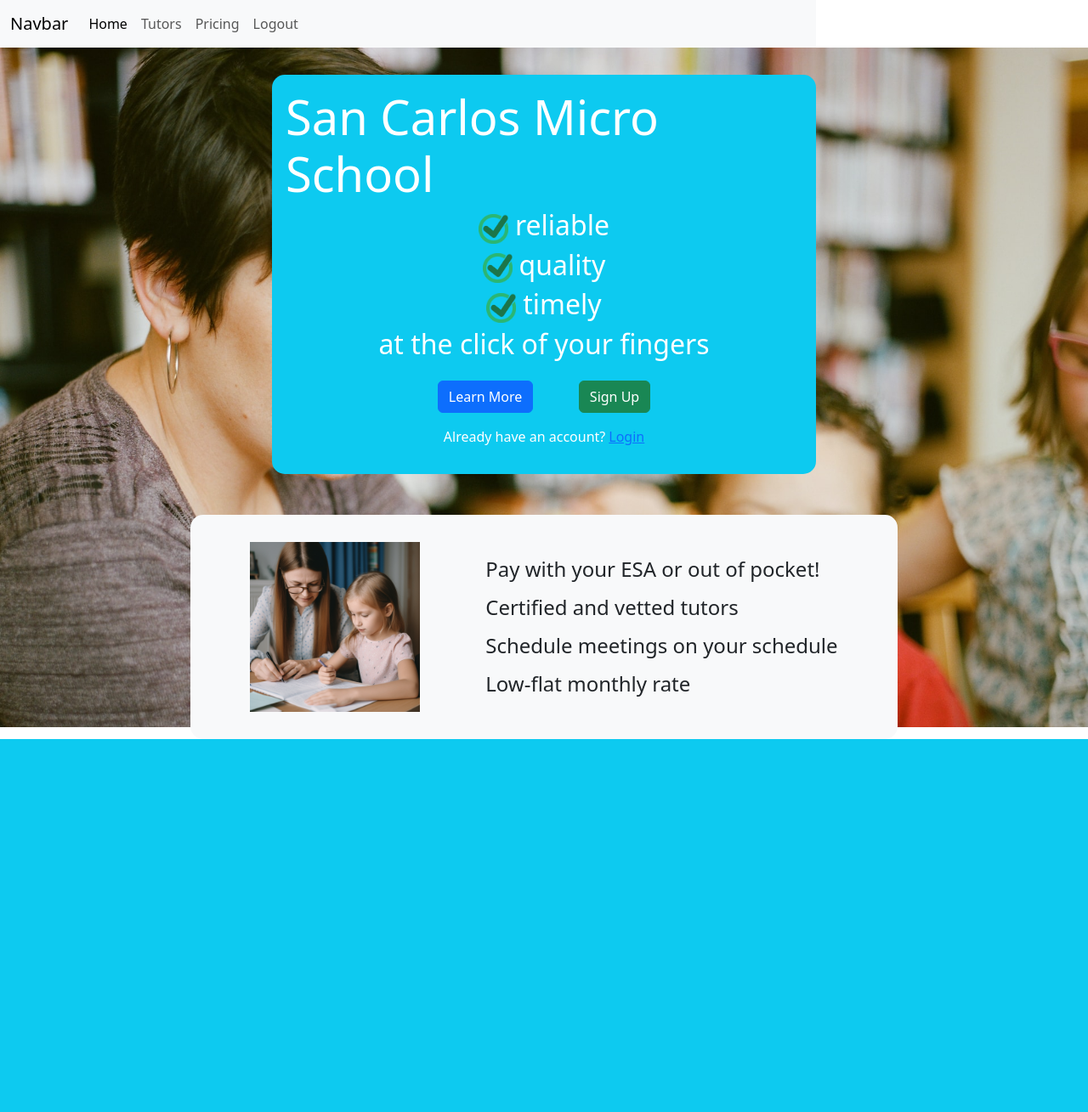
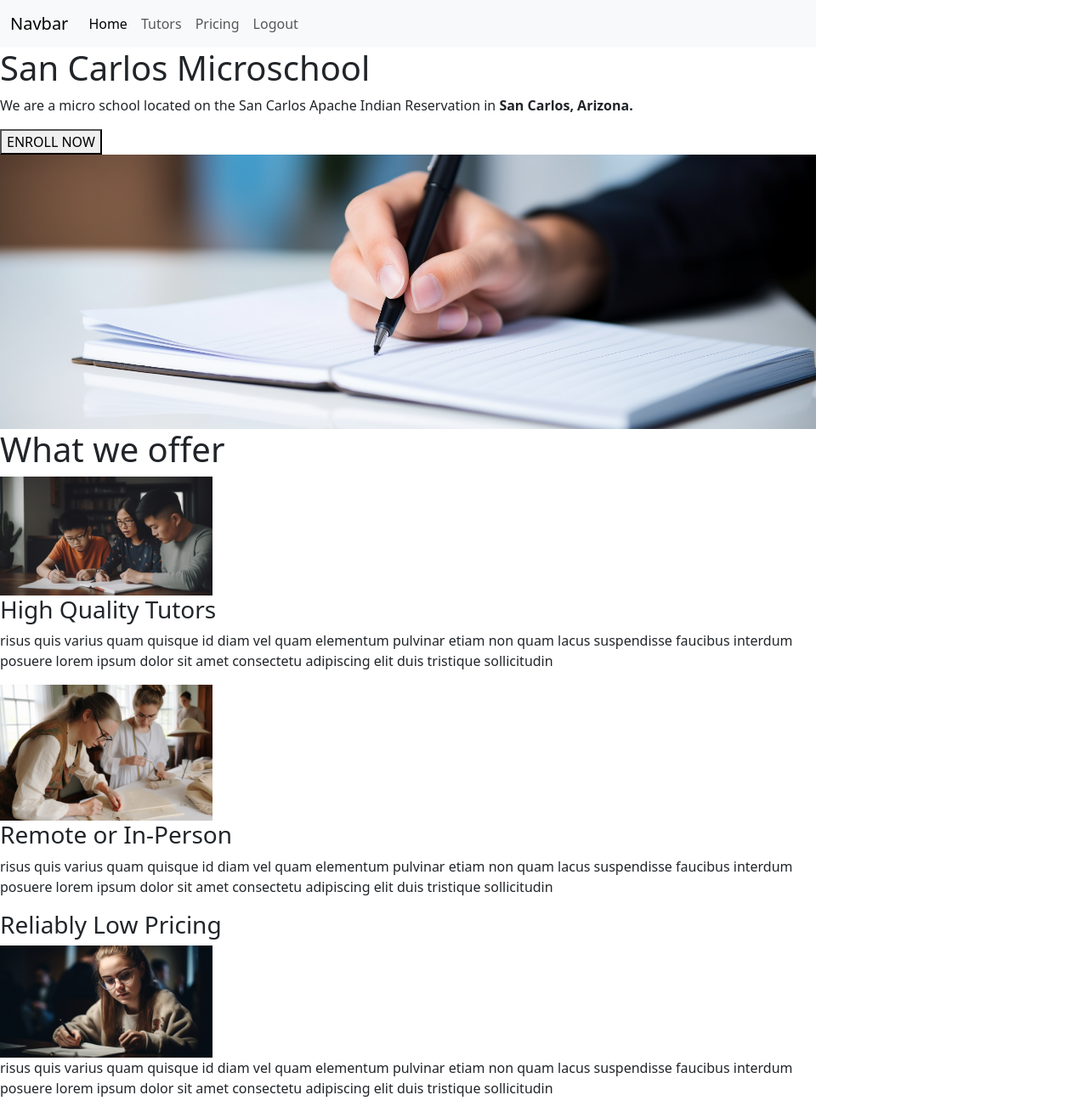
Before and after one commit to chalonhutson/tutor-app-prototype, a Flask app: page / in a window 1280 px wide. Shown: the whole page at 85% size. Before the commit the page ends 870 px from the top, so only its background shows below. Run offline with Flask 2, Linux system fonts and the light colour scheme.

Commit message:
Added stock photos began baseline design layout.

```diff
--- a/tutor_app/templates/homepage.html
+++ b/tutor_app/templates/homepage.html
@@ -6,41 +6,41 @@
 {% block main %}
     {{ navbar() }}
     <link rel="stylesheet" href="../static/css/homepage.css">
-    <div class="d-flex flex-column justify-content-start align-items-center" style="background-image: url('../static/adam-winger-UFG04g43hqs-unsplash.jpg'); background-size: 100%; width: 100vw; height: 100vh;">
-        <div class="welcome-container bg-info bg-opacity-100">
-            <h1 class="display-4 text-white">San Carlos Micro School</h1>
-            <div class="d-flex flex-row align-items-center">
-                <img class="me-2" height="35px" src="../static/checkmark.png">
-                <h2 class="text-white">reliable</h2>
+    <div class="topHome">
+        <div class="leftTopHome">
+            <h1>San Carlos Microschool</h1>
+        </div>
+        <div class="rightTopHome">
+            <p>We are a micro school located on the San Carlos Apache Indian Reservation in
+                <strong>
+                    San Carlos, Arizona.
+                </strong>
+            </p>
+            <button class="enrollNowBtn">ENROLL NOW</button>
+        </div>
+        <img width="100%" src="../static/stock_photos/writing_close_up_01.png">
+        <div class="middleHome">
+            <div class="middleHomeTop">
+                <h1>What we offer</h1>
             </div>
-            <div class="d-flex flex-row align-items-center">
-                <img class="me-2" height="35px" src="../static/checkmark.png">
-                <h2 class="text-white">quality</h2>
-            </div>
-            <div class="d-flex flex-row align-items-center">
-                <img class="me-2" height="35px" src="../static/checkmark.png">
-                <h2 class="text-white">timely</h2>
-            </div>
-            <div class="d-flex flex-row align-items-center">
-                <h2 class="text-white">at the click of your fingers</h2>
-            </div>
-            <div class="w-50 mt-3 d-flex flex-row align-items-center justify-content-around">
-                <button type="button" class="btn btn-primary">Learn More</button>
-                <button type="button" class="btn btn-success">Sign Up</button>
-            </div>
-            <div class="mt-3 d-flex flex-row justify-content-center align-items-center">
-                <p class="text-white">Already have an account?</p>
-                <p class="ms-1"><a href="#">Login</a></p>
+            <div class="middleHomeBottom">
+                <div class="weOfferCard">
+                    <img width="250px" src="../static/stock_photos/family_working_together.png">
+                    <h3>High Quality Tutors</h3>
+                    <p>risus quis varius quam quisque id diam vel quam elementum pulvinar etiam non quam lacus suspendisse faucibus interdum posuere lorem ipsum dolor sit amet consectetu adipiscing elit duis tristique sollicitudin</p>
+                </div>
+                <div class="weOfferCard">
+                    <img width="250px" src="../static/stock_photos/homeschool_work_group.png">
+                    <h3>Remote or In-Person</h3>
+                    <p>risus quis varius quam quisque id diam vel quam elementum pulvinar etiam non quam lacus suspendisse faucibus interdum posuere lorem ipsum dolor sit amet consectetu adipiscing elit duis tristique sollicitudin</p>
+                </div>
+                <div class="weOfferCard">
+                    <h3>Reliably Low Pricing</h3>
+                    <img width="250px" src="../static/stock_photos/working_in_library.png">
+                    <p>risus quis varius quam quisque id diam vel quam elementum pulvinar etiam non quam lacus suspendisse faucibus interdum posuere lorem ipsum dolor sit amet consectetu adipiscing elit duis tristique sollicitudin</p>
+                </div>
             </div>
         </div>
-        <div class="payment-homepage d-flex flex-row justify-content-around align-items-center bg-light">
-            <img height="200px" src="../static/tutor_child_01.png">
-            <div class="payment-options">
-                <h4 class="mt-2">Pay with your ESA or out of pocket!</h4>
-                <h4 class="mt-2">Certified and vetted tutors</h4>
-                <h4 class="mt-2">Schedule meetings on your schedule</h4>
-                <h4 class="mt-2">Low-flat monthly rate</h4>
-            </div>
-        </div>
+
     </div>
 {% endblock %}
```
Also changed, not shown: tutor_app/static/stock_photos/family_working_together.png (added), tutor_app/static/stock_photos/homeschool_work_group.png (added), tutor_app/static/stock_photos/working_in_library.png (added), tutor_app/static/stock_photos/writing_close_up_01.png (added).
